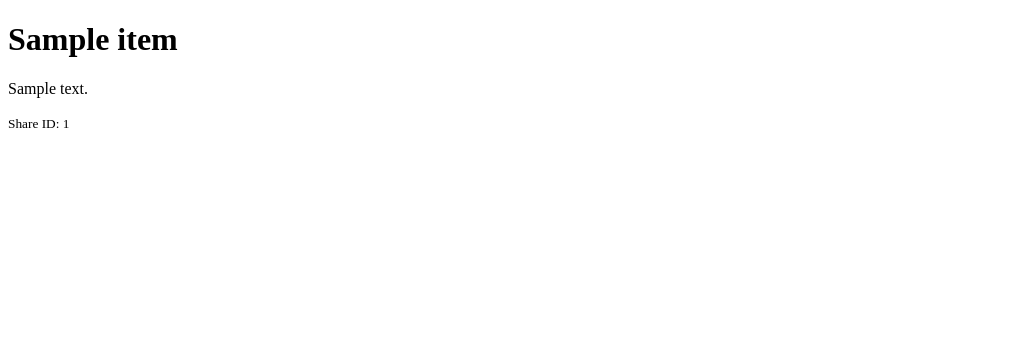
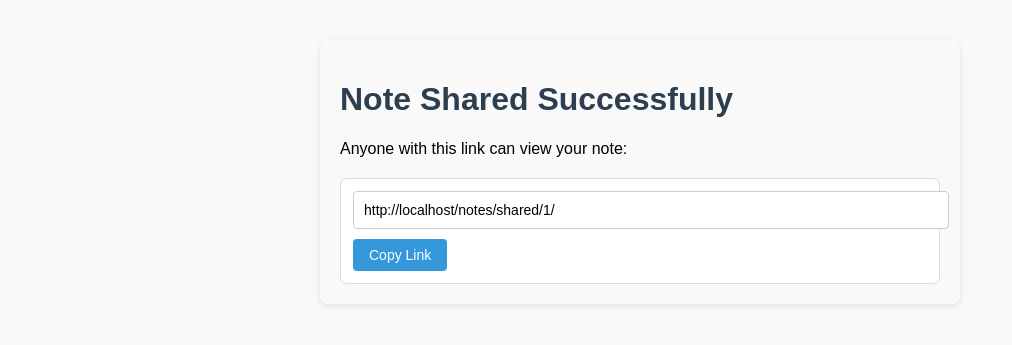
Before and after one commit to felixmokayabeatz/notes_app, a Django app: page /notes/1/share/ in a window 1280 px wide. Shown: the top 345 px of the page, without its empty margins (0-1012 px from the left). Run offline with Django 5.2, Linux system fonts and the light colour scheme; tables that the repository leaves empty hold one stand-in row (values such as "Sample post"); a database or web service that is not in the repository returns one stand-in record (values such as "Sample title"); data that the repository does not hold is empty.

Commit message:
Update the shared notes views and pages

```diff
--- /dev/null
+++ b/notes_ui/core/templates/share_link.html
@@ -0,0 +1,66 @@
+<!DOCTYPE html>
+<html>
+<head>
+    <title>Note Shared</title>
+    <style>
+        body {
+            font-family: Arial, sans-serif;
+            max-width: 600px;
+            margin: 40px auto;
+            padding: 20px;
+            background: #f9f9f9;
+            border-radius: 8px;
+            box-shadow: 0 2px 6px rgba(0,0,0,0.1);
+        }
+        h1 {
+            color: #2c3e50;
+        }
+        .link-box {
+            margin-top: 20px;
+            padding: 12px;
+            background: #fff;
+            border: 1px solid #ddd;
+            border-radius: 6px;
+        }
+        input {
+            width: 100%;
+            padding: 10px;
+            font-size: 14px;
+            border: 1px solid #ccc;
+            border-radius: 4px;
+        }
+        button {
+            margin-top: 10px;
+            padding: 8px 16px;
+            border: none;
+            background: #3498db;
+            color: white;
+            font-size: 14px;
+            border-radius: 4px;
+            cursor: pointer;
+        }
+        button:hover {
+            background: #2980b9;
+        }
+    </style>
+</head>
+<body>
+    <h1>Note Shared Successfully</h1>
+    <p>Anyone with this link can view your note:</p>
+
+    <div class="link-box">
+        <input type="text" value="{{ public_link }}" id="shareLink" readonly>
+        <button onclick="copyLink()">Copy Link</button>
+    </div>
+
+    <script>
+        function copyLink() {
+            const copyText = document.getElementById("shareLink");
+            copyText.select();
+            copyText.setSelectionRange(0, 99999);
+            document.execCommand("copy");
+            alert("Link copied: " + copyText.value);
+        }
+    </script>
+</body>
+</html>
--- a/notes_ui/core/templates/shared_note.html
+++ b/notes_ui/core/templates/shared_note.html
@@ -1,11 +1,54 @@
 <!DOCTYPE html>
 <html>
 <head>
-    <title>{{ note.title }}</title>
+    <title>
+        {% if note %}
+            {{ note.title }}
+        {% else %}
+            Note Not Found
+        {% endif %}
+    </title>
+    <style>
+        body {
+            font-family: Arial, sans-serif;
+            max-width: 700px;
+            margin: 40px auto;
+            padding: 20px;
+            background: #fafafa;
+            border-radius: 8px;
+            box-shadow: 0 2px 6px rgba(0,0,0,0.1);
+        }
+        h1 {
+            color: #2c3e50;
+            margin-bottom: 10px;
+        }
+        p {
+            font-size: 16px;
+            line-height: 1.6;
+            white-space: pre-line;
+        }
+        .error {
+            color: red;
+            font-weight: bold;
+            margin-top: 20px;
+        }
+        .footer {
+            margin-top: 40px;
+            font-size: 12px;
+            color: #888;
+        }
+    </style>
 </head>
 <body>
-    <h1>{{ note.title }}</h1>
-    <p>{{ note.content }}</p>
-    <small>Share ID: {{ note.share_id }}</small>
+    {% if note %}
+        <h1>{{ note.title }}</h1>
+        <p>{{ note.content }}</p>
+
+        <div class="footer">
+            <p>Share ID: {{ note.share_id }}</p>
+        </div>
+    {% else %}
+        <p class="error">{{ error|default:"This note could not be found or is not shared." }}</p>
+    {% endif %}
 </body>
 </html>
--- a/notes_ui/core/urls.py
+++ b/notes_ui/core/urls.py
@@ -8,4 +8,5 @@ urlpatterns = [
     path("notes/new/", views.create_note, name="create_note"),
     path("notes/<int:note_id>/edit/", views.edit_note, name="edit_note"),
     path("notes/<int:note_id>/share/", views.share_note, name="share_note"),
+    path("notes/shared/<str:share_id>/", views.view_shared_note, name="view_shared_note"),
 ]
--- a/notes_ui/core/views.py
+++ b/notes_ui/core/views.py
@@ -1,5 +1,6 @@
 import requests
 from django.shortcuts import render, redirect
+from django.urls import reverse
 
 API_BASE = "http://127.0.0.1:8000"  # FastAPI backend
 
@@ -111,28 +112,33 @@ def delete_note(request, note_id):
     requests.delete(f"{API_BASE}/notes/{note_id}", headers=headers)
     return redirect("notes_list")
 
-# views.py
 
 def share_note(request, note_id):
     token = request.session.get("token")
     headers = {"Authorization": f"Bearer {token}"} if token else {}
 
-    # Fetch the note to get share_id
+    # Owner must be logged in to generate share_id
     res = requests.get(f"{API_BASE}/notes/{note_id}", headers=headers)
     if res.status_code != 200:
         return redirect("notes_list")
 
     note = res.json()
     if not note.get("shared") or not note.get("share_id"):
-        # force share first if not already shared
         return redirect("edit_note", note_id=note_id)
 
-    # Instead of redirecting to FastAPI, fetch the shared note content
-    shared_res = requests.get(f"{API_BASE}/notes/shared/{note['share_id']}")
-    if shared_res.status_code != 200:
-        return redirect("notes_list")
+    # Build a public link (no login required)
+    public_link = request.build_absolute_uri(
+        reverse("view_shared_note", args=[note["share_id"]])
+    )
 
-    shared_note = shared_res.json()
+    return render(request, "share_link.html", {"note": note, "public_link": public_link})
 
-    # Render in template
-    return render(request, "shared_note.html", {"note": shared_note})
+
+def view_shared_note(request, share_id):
+    # Fetch from FastAPI public endpoint (no auth!)
+    res = requests.get(f"{API_BASE}/notes/shared/{share_id}")
+    if res.status_code != 200:
+        return render(request, "shared_note.html", {"note": None, "error": "Note not found"})
+
+    note = res.json()
+    return render(request, "shared_note.html", {"note": note})
```
